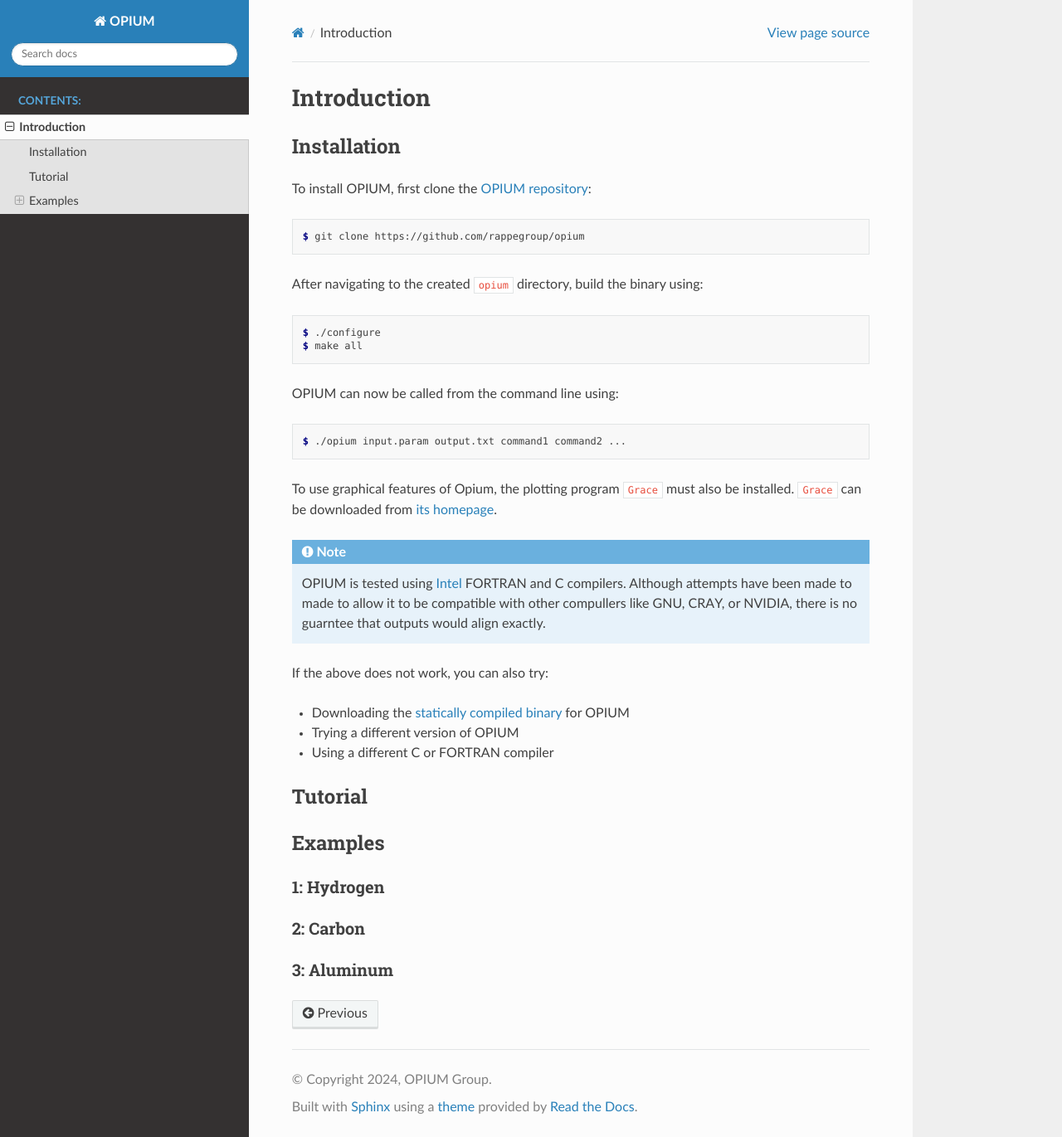
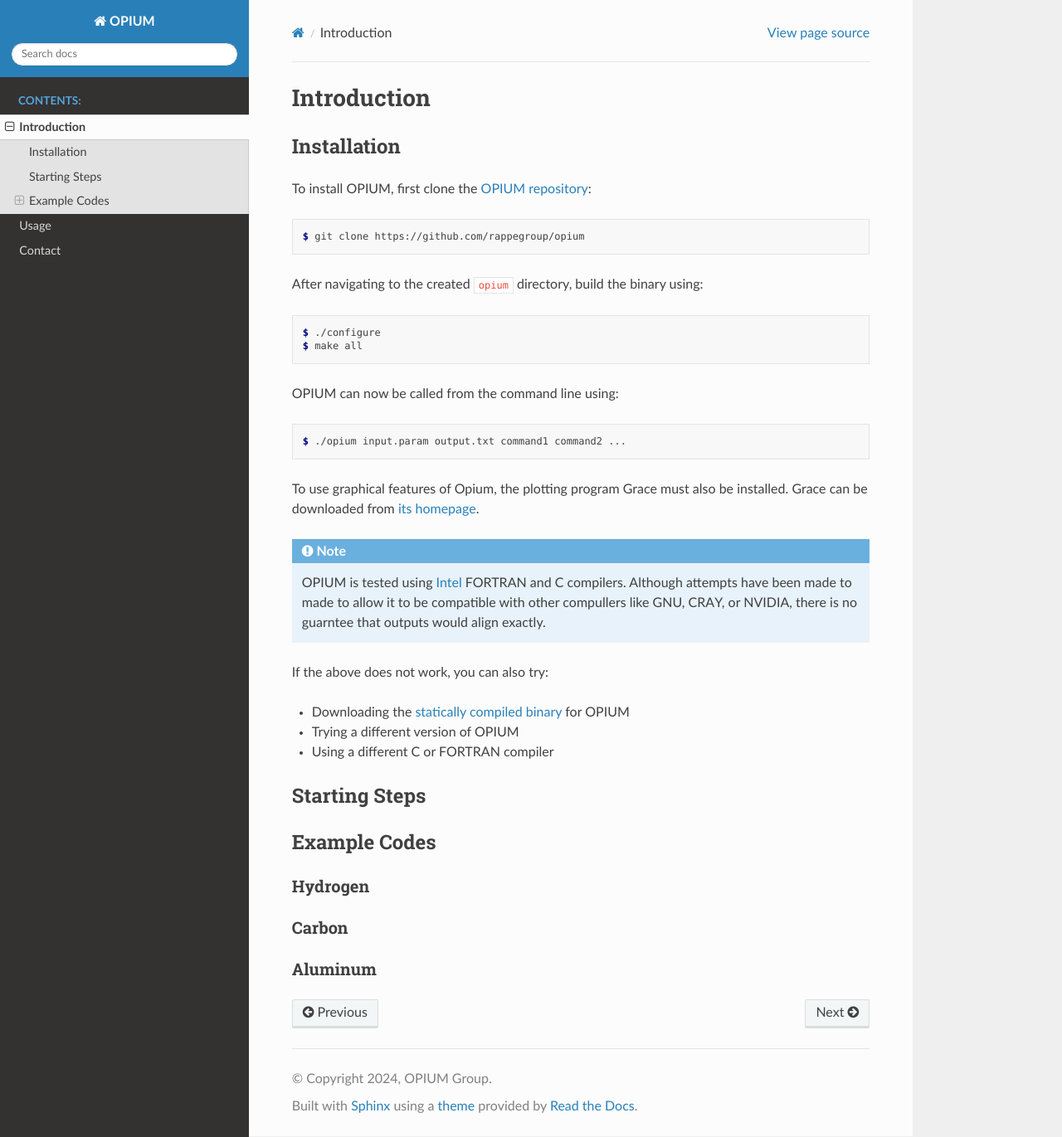
Before and after one commit to rappegroup/opium-docs, a Sphinx documentation site: the page built from docs/source/introduction.rst, in a window 1280 px wide and 1371 px high. Shown: the whole window at 83% size. Built offline with Sphinx 7.4.7 and the Read the Docs theme 2.0.0, drawn with Linux system fonts in a browser that asks for light colours.

Commit message:
Contact page

```diff
--- a/docs/source/index.rst
+++ b/docs/source/index.rst
@@ -12,7 +12,7 @@
 At present, OPIUM is capable of the following:
 
 * Scalar-relativistic, fully-relativistic, and non-relativistic pseudopotential generation
-* Support for LDA, GGA, Hartree-Fock, hybrid [#]_, and range-seporated hybrid[#]_ exchange-corralation (XC) functionals
+* Support for LDA, GGA, Hartree-Fock, hybrid [#]_, and range-seporated hybrid [#]_ exchange-corralation (XC) functionals
 * Constructing Optimized [#]_ (RRKJ) or Kerker [#]_ pseudopotentials
 * Partial core correction of Louie, Froyen and Cohen [#]_
 * Test and generate and test pseudopotentials that support semicore states
@@ -43,3 +43,5 @@
    :caption: Contents:
 
    introduction
+   usage
+   contact
--- a/docs/source/introduction.rst
+++ b/docs/source/introduction.rst
@@ -25,8 +25,8 @@
 
    $ ./opium input.param output.txt command1 command2 ...
 
-To use graphical features of Opium, the plotting program ``Grace`` must also be installed.
-``Grace`` can be downloaded from `its homepage <https://plasma-gate.weizmann.ac.il/Grace/>`_.
+To use graphical features of Opium, the plotting program Grace must also be installed.
+Grace can be downloaded from `its homepage <https://plasma-gate.weizmann.ac.il/Grace/>`_.
 
 .. note::
    OPIUM is tested using `Intel <https://www.intel.com/content/www/us/en/developer/tools/oneapi/toolkits.html>`_
@@ -40,20 +40,19 @@
 * Using a different C or FORTRAN compiler
 
 
-Tutorial
+Starting Steps
 ------------
 
 
 
-Examples
+Example Codes
 ------------
 
-
-1: Hydrogen
+Hydrogen
 ~~~~~~~~~~
 
-2: Carbon
+Carbon
 ~~~~~~~~~~
 
-3: Aluminum
+Aluminum
 ~~~~~~~~~~
```
Also changed, not shown: docs/source/contact.rst (+6 -1 lines), docs/source/usage.rst (+60 -0 lines).
